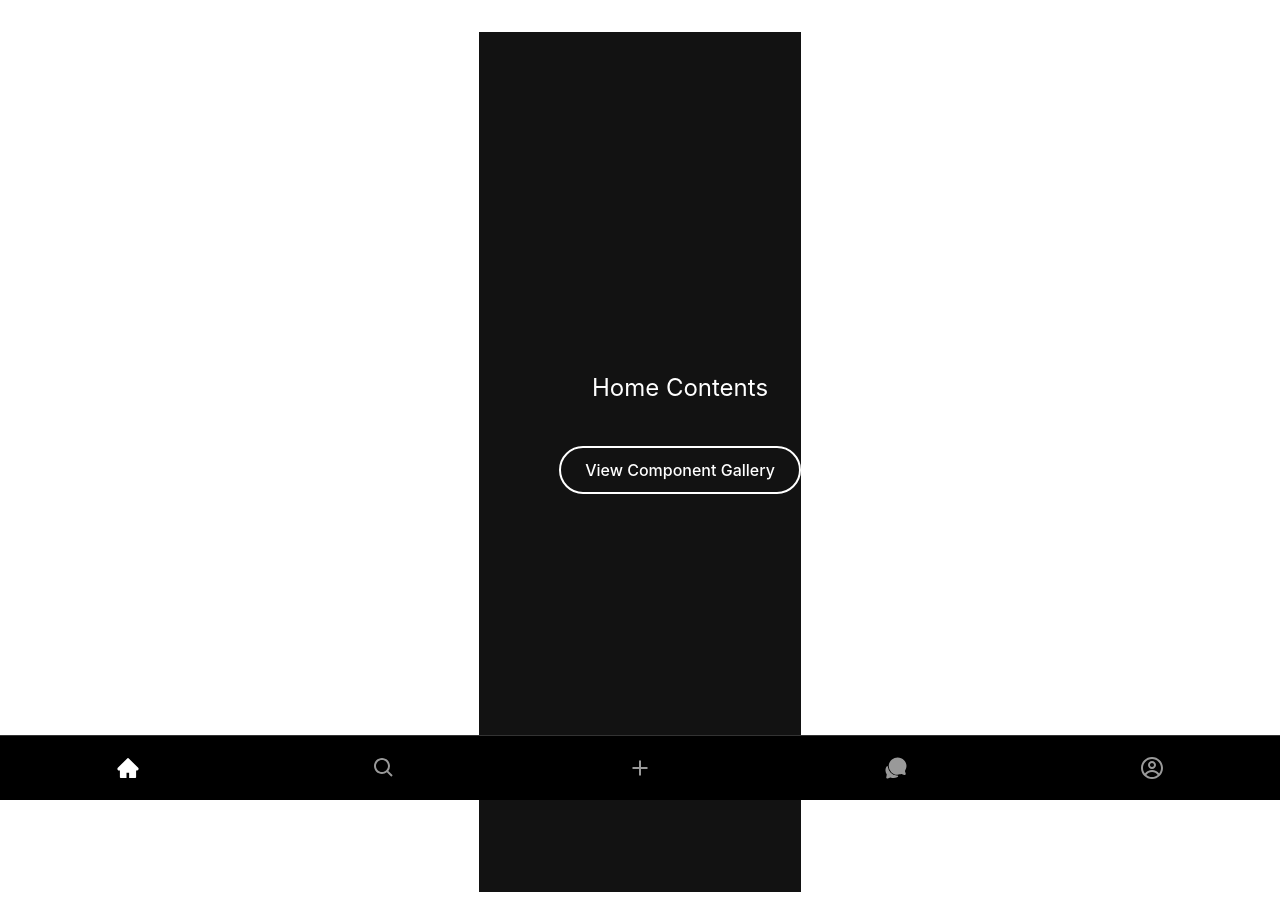
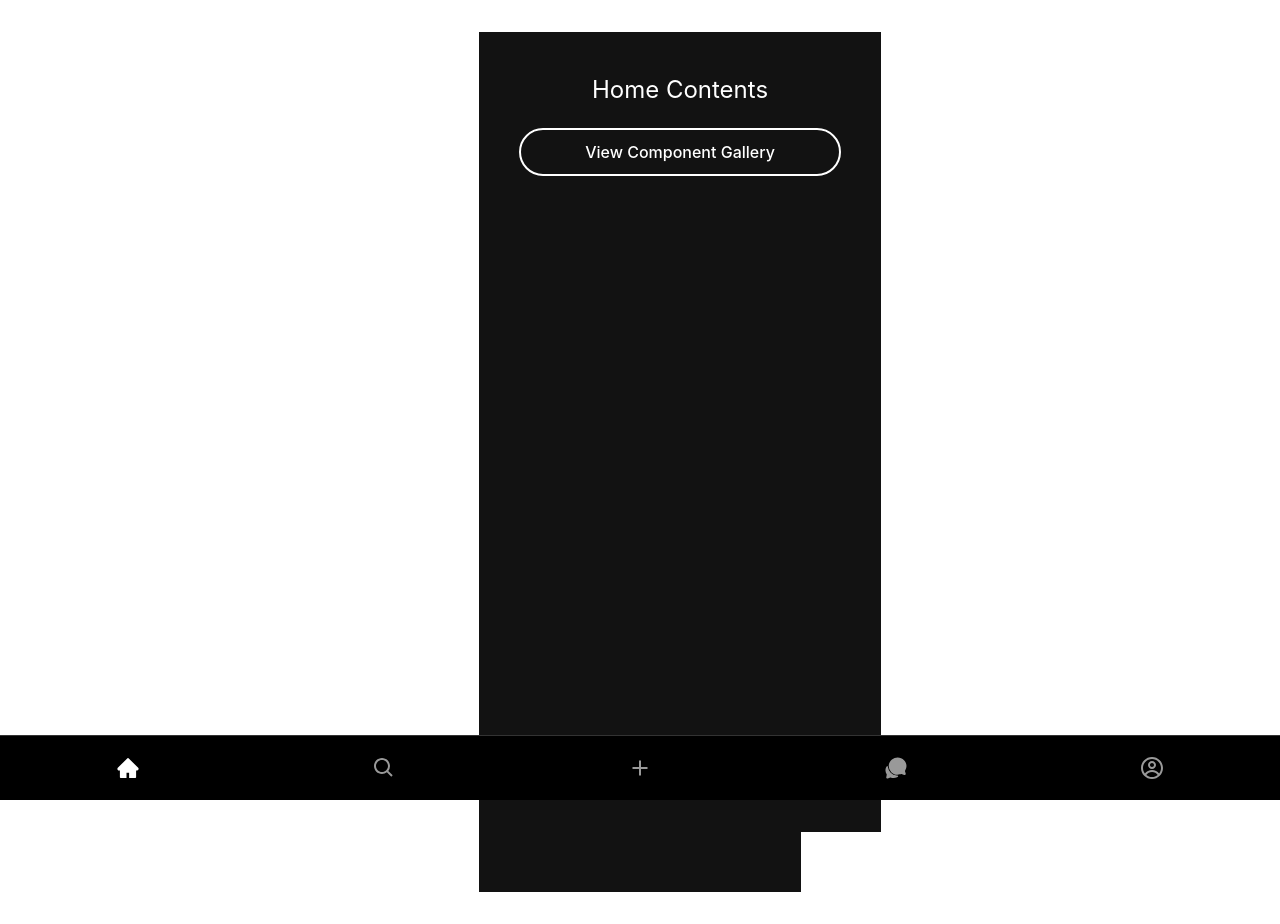
Before and after one commit to brief69/social-mold, a React (Vite) app: page / in a window 1280 px wide. Built offline with nearby package versions, Linux system fonts and the light colour scheme.

Commit message:
fix: Restructure layout to use full width and proper background

```diff
--- a/src/components/layout/Chat.tsx
+++ b/src/components/layout/Chat.tsx
@@ -5,7 +5,9 @@ const Chat: React.FC = () => {
   return (
     <div className="layout-container">
       <div className="content-container">
-        <div>Chat Contents</div>
+        <div className="content-inner">
+          <div>Chat Contents</div>
+        </div>
       </div>
     </div>
   );
--- a/src/components/layout/Home.tsx
+++ b/src/components/layout/Home.tsx
@@ -16,12 +16,7 @@ const Home: React.FC<HomeProps> = ({ onNavigate }) => {
   return (
     <div className="layout-container">
       <div className="content-container">
-        <div style={{
-          display: 'flex',
-          flexDirection: 'column',
-          gap: '40px',
-          alignItems: 'center',
-        }}>
+        <div className="content-inner">
           <div>Home Contents</div>
 
           <button
@@ -35,6 +30,7 @@ const Home: React.FC<HomeProps> = ({ onNavigate }) => {
               fontSize: '16px',
               cursor: 'pointer',
               transition: 'all 0.3s ease',
+              marginTop: '20px',
             }}
             className="tap-animation"
           >
--- a/src/components/layout/Post.tsx
+++ b/src/components/layout/Post.tsx
@@ -14,13 +14,7 @@ const Post: React.FC = () => {
   return (
     <div className="layout-container">
       <div className="content-container">
-        <div style={{
-          width: '100%',
-          display: 'flex',
-          flexDirection: 'column',
-          gap: '20px',
-          alignItems: 'center',
-        }}>
+        <div className="content-inner">
           {/* タブ切り替え */}
           <Tab
             items={[
@@ -32,9 +26,9 @@ const Post: React.FC = () => {
 
           {/* コンテンツ表示エリア */}
           {activeTab === '0' ? (
-            <div>Posts Contents</div>
+            <div style={{ marginTop: '20px' }}>Posts Contents</div>
           ) : (
-            <div>Drafts Contents</div>
+            <div style={{ marginTop: '20px' }}>Drafts Contents</div>
           )}
 
           {/* PostButton */}
--- a/src/components/layout/Profile.tsx
+++ b/src/components/layout/Profile.tsx
@@ -21,7 +21,9 @@ const Profile: React.FC = () => {
       />
 
       <div className="content-container">
-        <div>Profile Contents</div>
+        <div className="content-inner">
+          <div>Profile Contents</div>
+        </div>
       </div>
     </div>
   );
--- a/src/components/layout/Search.tsx
+++ b/src/components/layout/Search.tsx
@@ -5,7 +5,9 @@ const Search: React.FC = () => {
   return (
     <div className="layout-container">
       <div className="content-container">
-        <div>Search Contents</div>
+        <div className="content-inner">
+          <div>Search Contents</div>
+        </div>
       </div>
     </div>
   );
--- a/src/styles/Layout.css
+++ b/src/styles/Layout.css
@@ -3,16 +3,27 @@
   min-height: 100vh;
   display: flex;
   flex-direction: column;
+  background-color: #121212;
 }
 
 .content-container {
   flex: 1;
   width: 100%;
+  height: 100%;
   display: flex;
-  justify-content: center;
-  align-items: center;
+  flex-direction: column;
   color: var(--primary-color);
   font-size: 24px;
+  background-color: #121212;
+}
+
+.content-inner {
+  flex: 1;
+  width: 100%;
+  height: 100%;
+  display: flex;
+  flex-direction: column;
+  background-color: #121212;
 }
 
 /* スマートフォン向け */
```
